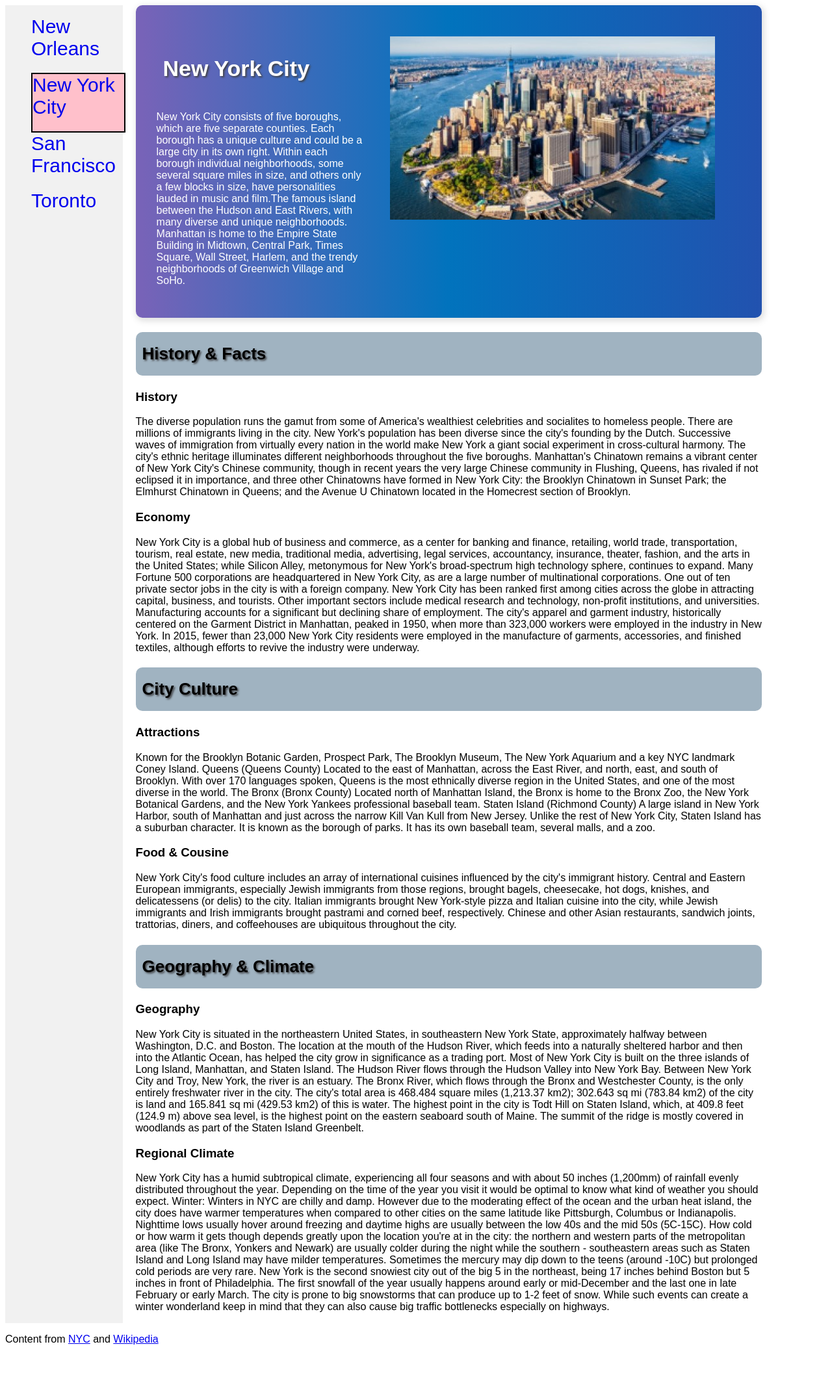
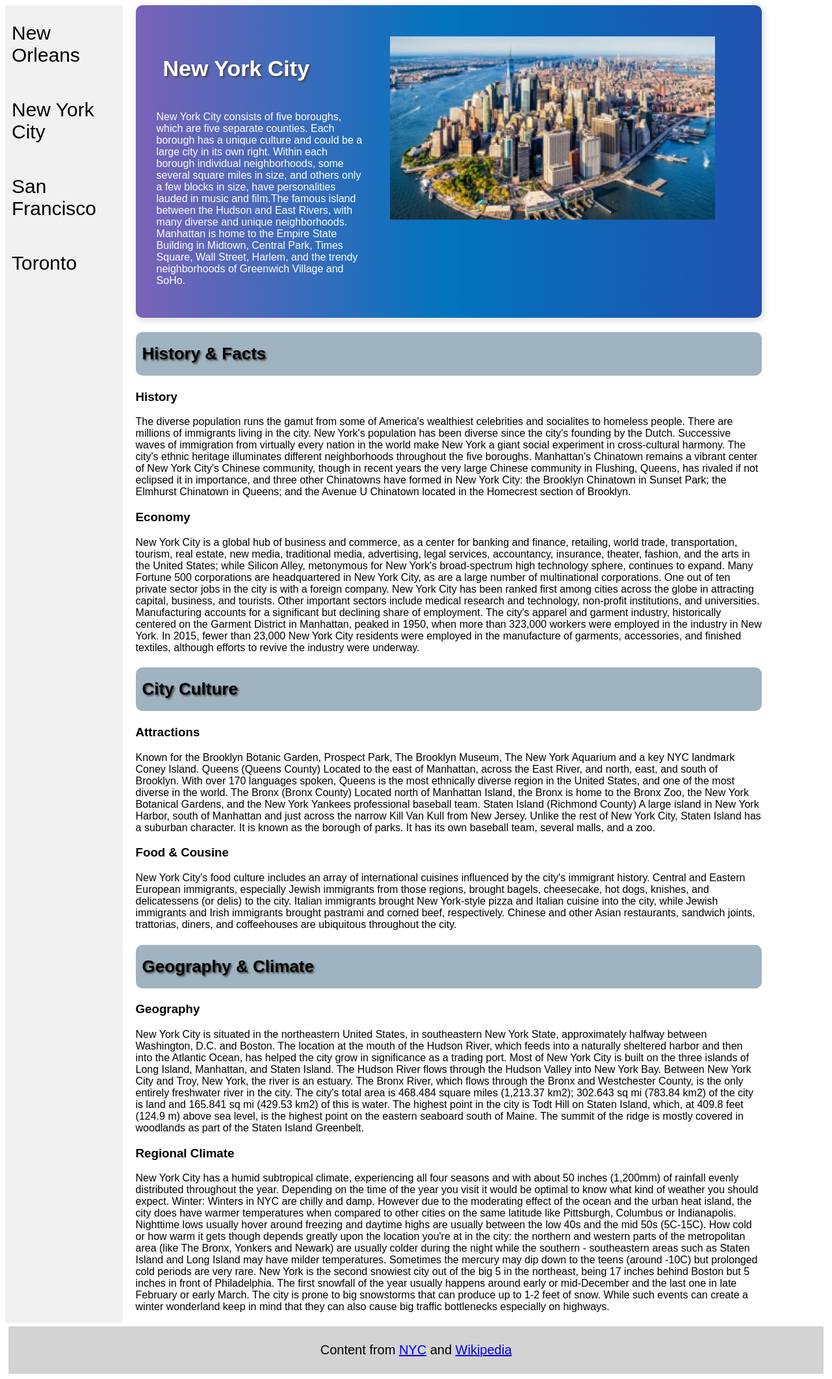
Before and after one commit to NorthSakura/project02, a PHP site: page /nyc.html in a window 1280 px wide. Shown: the whole page at 65% size. Before the commit the page ends 2069 px from the top, so only its background shows below. Run offline with PHP 8.4, Linux system fonts and the light colour scheme.

Commit message:
updated css

```diff
--- a/css/pages.css
+++ b/css/pages.css
@@ -31,12 +31,6 @@ main {
 padding-left: 20px;
 }
 
-aside {
-	grid-column: 1/2;
-	background-color: #f1f1f1;
-
-}
-
 aside li {
 list-style-type: none;
 }
@@ -45,11 +39,18 @@ aside li {
 nav {
 grid-column: 1/2;
 background-color: #f1f1f1;
-	height: 100%
+height: 100%;
 
+}
+
+nav ul{
+padding:10px;
+background-color: #f1f1f1;
 }
 nav li{
 text-decoration: none;
+font-size: 30px;
+padding-bottom: 50px;
 }
 
 nav ul li {
@@ -57,30 +58,14 @@ nav ul li {
 }
 
 nav a {
-
 text-decoration: none;
+color:black;
 }
 
-.navbutton {
-	width: 100%;
-	display: block;
-	padding-left: 9px 12px;
-	text-align: left;
-	border: none;
-	float: none;
-	outline: 0;
-	font-size: 30px;
-	padding-bottom: 20px;
-	/*border: 2px solid black;*/
+nav a:hover{
+background-color:powderblue;
+padding:10px;
 }
-
-.navbutton:hover {
-	padding: 10px;
-	background-color: powderblue;
-	transition: background-color .5s;
-}
-
-
 .lead {
 box-shadow: rgba(99, 99, 99, 0.2) 2px 3px 10px 2px;
 display: flex;
@@ -115,7 +100,10 @@ nav a {
 border-radius: 10px;
 }
 
-.active {
-	background-color: pink;
-	border: 2px solid black;
+footer{
+background-color:lightgray;
+text-align:center;
+padding:5px;
+font-size: 20px;
+margin:5px;
 }
```
Lines whose indentation alone changed are shown as unchanged.
